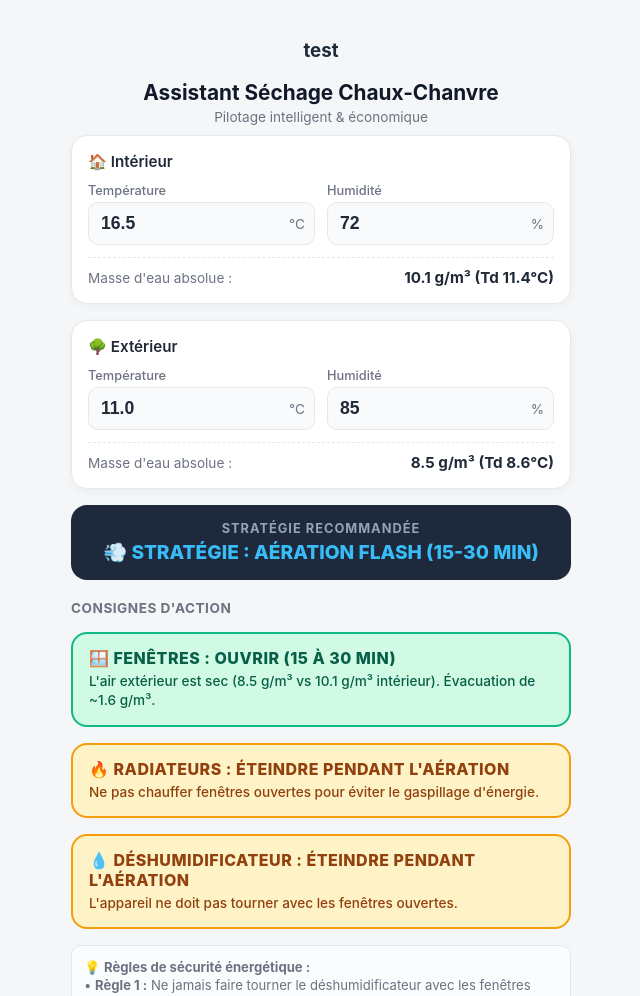
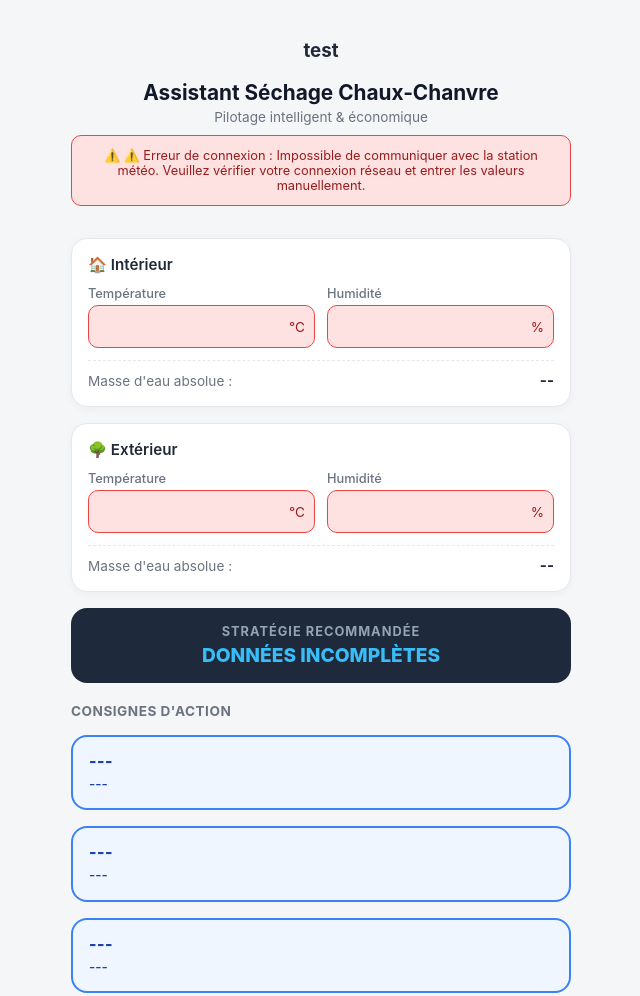
Before and after one commit to allezou/sechage-chaux-deshumidificateur-chauffage, a plain HTML site: page index.html in a window 1280 px wide. Shown: the top 996 px of the page, without its empty margins (319-959 px from the left). Drawn offline with Linux system fonts and the light colour scheme.

Commit message:
Afficher un message d'erreur et vider les champs si les données Tuya ne sont pas récupérées

```diff
--- a/index.html
+++ b/index.html
@@ -138,12 +138,22 @@
       background: #fff;
     }
 
+    .input-wrapper input.error {
+      border-color: var(--status-danger-border);
+      background: var(--status-danger-bg);
+      color: var(--status-danger-text);
+    }
+
     .input-wrapper .unit {
       position: absolute;
       right: 10px;
       font-size: 0.85rem;
       color: var(--text-muted);
       pointer-events: none;
+    }
+
+    .input-wrapper input.error ~ .unit {
+      color: var(--status-danger-text);
     }
 
     .dp-result {
@@ -249,6 +259,17 @@
       border-radius: 10px;
       border: 1px solid var(--border-color);
     }
+
+    .error-message {
+      font-size: 0.8rem;
+      color: var(--status-danger-text);
+      background: var(--status-danger-bg);
+      border: 1px solid var(--status-danger-border);
+      padding: 12px;
+      border-radius: 10px;
+      margin-bottom: 16px;
+      text-align: center;
+    }
   </style>
 </head>
 <body>
@@ -260,6 +281,8 @@
   </header>
 
   <main>
+    <div id="error-container"></div>
+
     <!-- Saisie Intérieur -->
     <div class="card">
       <div class="card-title">🏠 Intérieur</div>
@@ -267,14 +290,14 @@
         <div class="field">
           <label for="temp-in">Température</label>
           <div class="input-wrapper">
-            <input type="number" id="temp-in" step="0.1" value="16.5" inputmode="decimal">
+            <input type="number" id="temp-in" step="0.1" inputmode="decimal">
             <span class="unit">°C</span>
           </div>
         </div>
         <div class="field">
           <label for="hum-in">Humidité</label>
           <div class="input-wrapper">
-            <input type="number" id="hum-in" step="1" min="0" max="100" value="72" inputmode="numeric">
+            <input type="number" id="hum-in" step="1" min="0" max="100" inputmode="numeric">
             <span class="unit">%</span>
           </div>
         </div>
@@ -292,14 +315,14 @@
         <div class="field">
           <label for="temp-out">Température</label>
           <div class="input-wrapper">
-            <input type="number" id="temp-out" step="0.1" value="11.0" inputmode="decimal">
+            <input type="number" id="temp-out" step="0.1" inputmode="decimal">
             <span class="unit">°C</span>
           </div>
         </div>
         <div class="field">
           <label for="hum-out">Humidité</label>
           <div class="input-wrapper">
-            <input type="number" id="hum-out" step="1" min="0" max="100" value="85" inputmode="numeric">
+            <input type="number" id="hum-out" step="1" min="0" max="100" inputmode="numeric">
             <span class="unit">%</span>
           </div>
         </div>
@@ -487,6 +510,33 @@
       inputs.forEach(input => input.addEventListener('input', updateCalculations));
     }
 
+    function clearInputs() {
+      document.getElementById('temp-in').value = '';
+      document.getElementById('hum-in').value = '';
+      document.getElementById('temp-out').value = '';
+      document.getElementById('hum-out').value = '';
+    }
+
+    function showErrorMessage(message) {
+      const errorContainer = document.getElementById('error-container');
+      errorContainer.innerHTML = `<div class="error-message">⚠️ ${message}</div>`;
+
+      const inputs = ['temp-in', 'hum-in', 'temp-out', 'hum-out'];
+      inputs.forEach(id => {
+        document.getElementById(id).classList.add('error');
+      });
+    }
+
+    function clearErrorMessage() {
+      const errorContainer = document.getElementById('error-container');
+      errorContainer.innerHTML = '';
+
+      const inputs = ['temp-in', 'hum-in', 'temp-out', 'hum-out'];
+      inputs.forEach(id => {
+        document.getElementById(id).classList.remove('error');
+      });
+    }
+
     window.addEventListener('DOMContentLoaded', () => {
       initializeFromStorage();
       setupInputListeners();
@@ -546,7 +596,7 @@ async function fetchWeatherStationData() {
         const data = await response.json();
         console.log("Données reçues de la station :", data);
 
-        if (data.success) {
+        if (data.success && data.result && data.result.length > 0) {
             let tempIn, humIn, tempOut, humOut;
 
             data.result.forEach(dp => {
@@ -559,16 +609,26 @@ async function fetchWeatherStationData() {
             if (tempIn > 50) tempIn /= 10;
             if (tempOut > 50) tempOut /= 10;
 
-            if (tempIn !== undefined) document.getElementById('temp-in').value = tempIn;
-            if (humIn !== undefined) document.getElementById('hum-in').value = humIn;
-            if (tempOut !== undefined) document.getElementById('temp-out').value = tempOut;
-            if (humOut !== undefined) document.getElementById('hum-out').value = humOut;
+            if (tempIn !== undefined && humIn !== undefined && tempOut !== undefined && humOut !== undefined) {
+                document.getElementById('temp-in').value = tempIn;
+                document.getElementById('hum-in').value = humIn;
+                document.getElementById('temp-out').value = tempOut;
+                document.getElementById('hum-out').value = humOut;
 
-            updateCalculations();
+                clearErrorMessage();
+                updateCalculations();
+            } else {
+                clearInputs();
+                showErrorMessage("⚠️ Erreur : Données incomplètes reçues de la station météo. Veuillez vérifier la connexion ou entrer les valeurs manuellement.");
+            }
         } else {
+            clearInputs();
+            showErrorMessage("⚠️ Erreur : Impossible de récupérer les données de la station météo Tuya. Veuillez entrer les valeurs manuellement.");
             console.error("Erreur renvoyée par l'API Tuya :", data);
         }
     } catch (error) {
+        clearInputs();
+        showErrorMessage("⚠️ Erreur de connexion : Impossible de communiquer avec la station météo. Veuillez vérifier votre connexion réseau et entrer les valeurs manuellement.");
         console.error("Erreur de récupération des données Tuya :", error);
     }
 }
```
